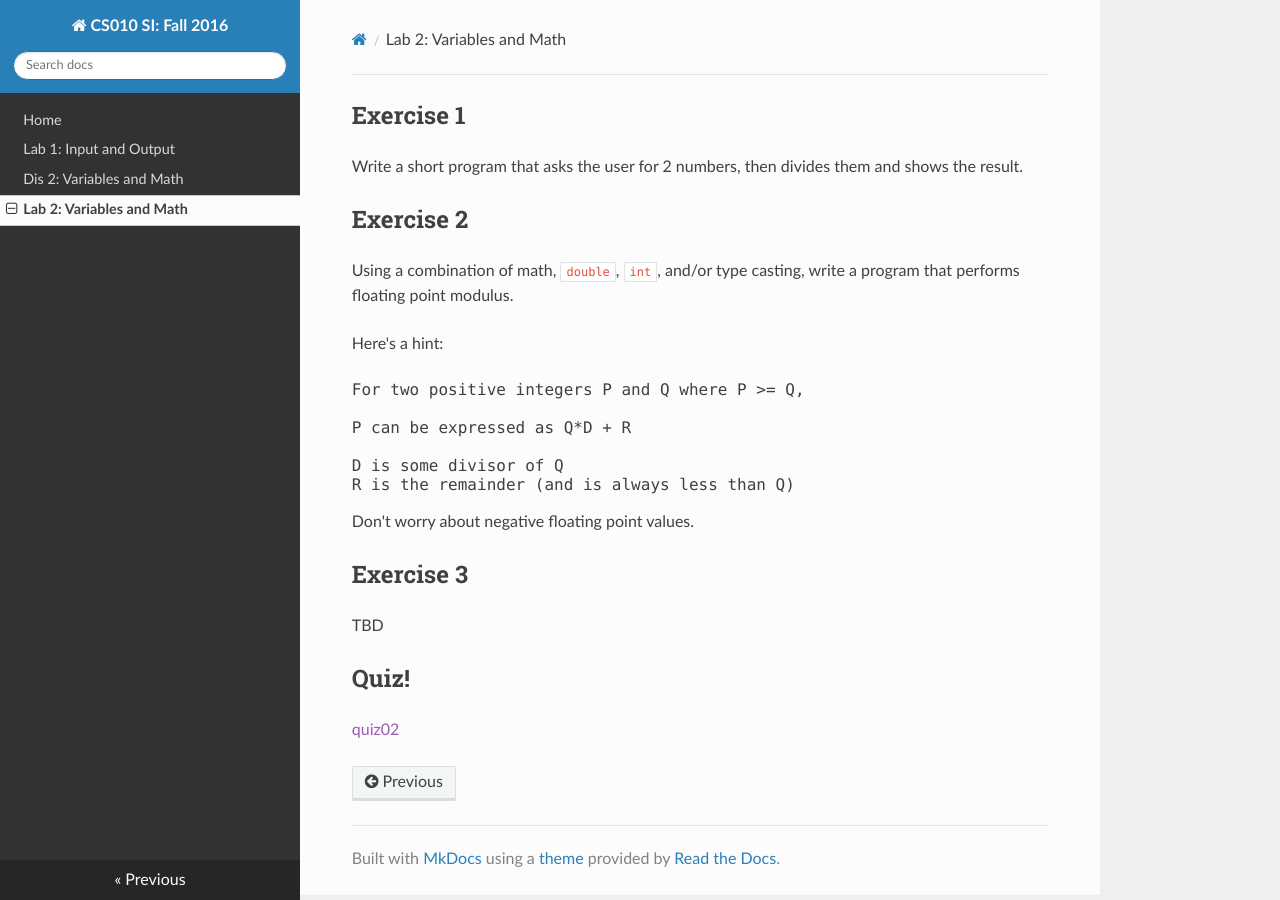
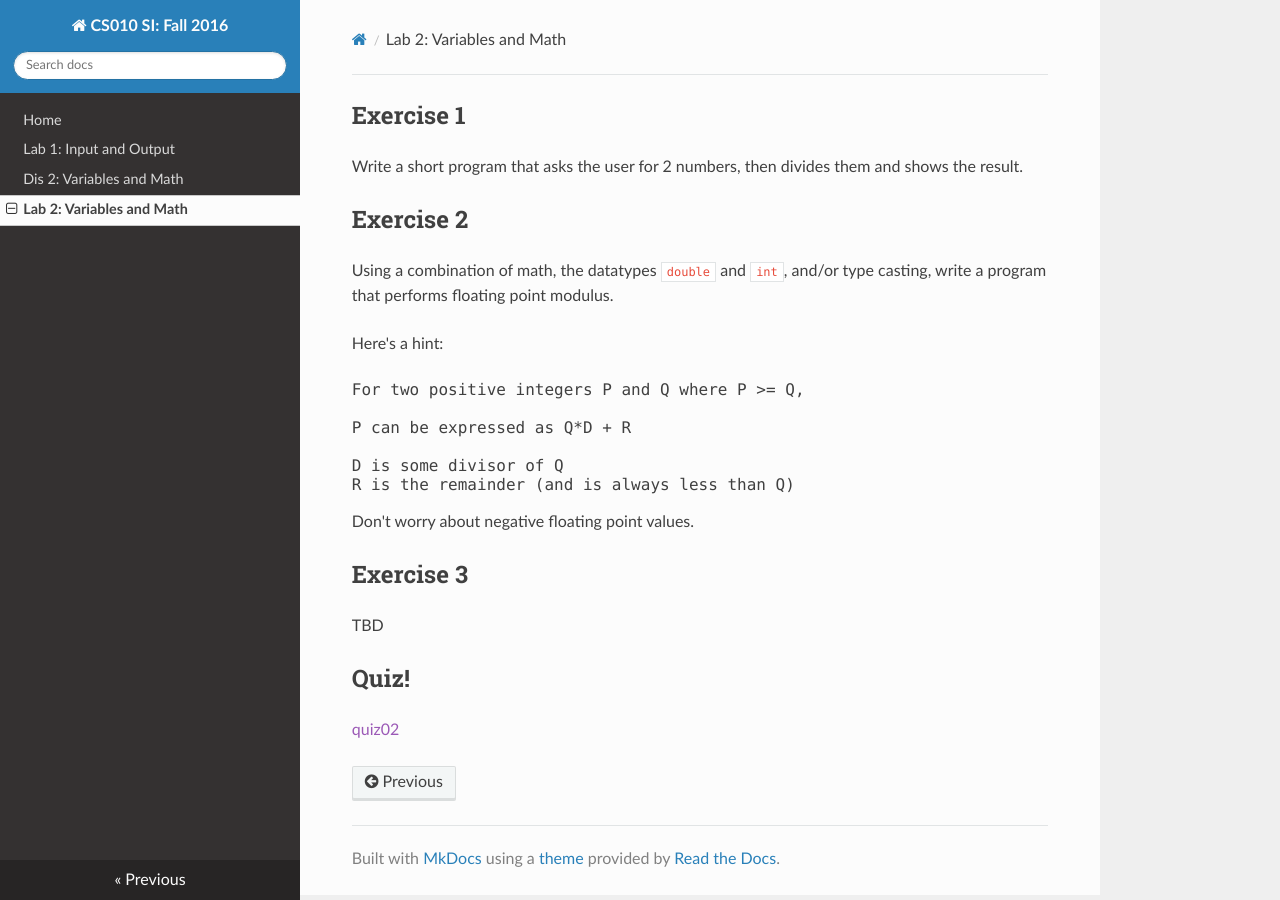
Before and after one commit to cs-si-ucr/cs10, an MkDocs documentation site: the page built from docs/lab02.md, in a window 1280 px wide. Built offline with MkDocs 1.6.1, drawn with Linux system fonts in a browser that asks for light colours; nearby versions of some CDN libraries; old or Windows-style settings are respelled for this version of MkDocs.

Commit message:
phrasing change

```diff
--- a/docs/lab02.md
+++ b/docs/lab02.md
@@ -7,7 +7,7 @@ Write a short program that asks the user for 2 numbers, then divides them and sh
 Exercise 2
 ---
 
-Using a combination of math, ``double``, ``int``, and/or type casting, write a program that performs floating point modulus.
+Using a combination of math, the datatypes ``double`` and ``int``, and/or type casting, write a program that performs floating point modulus.
 
 Here's a hint:
 
```
